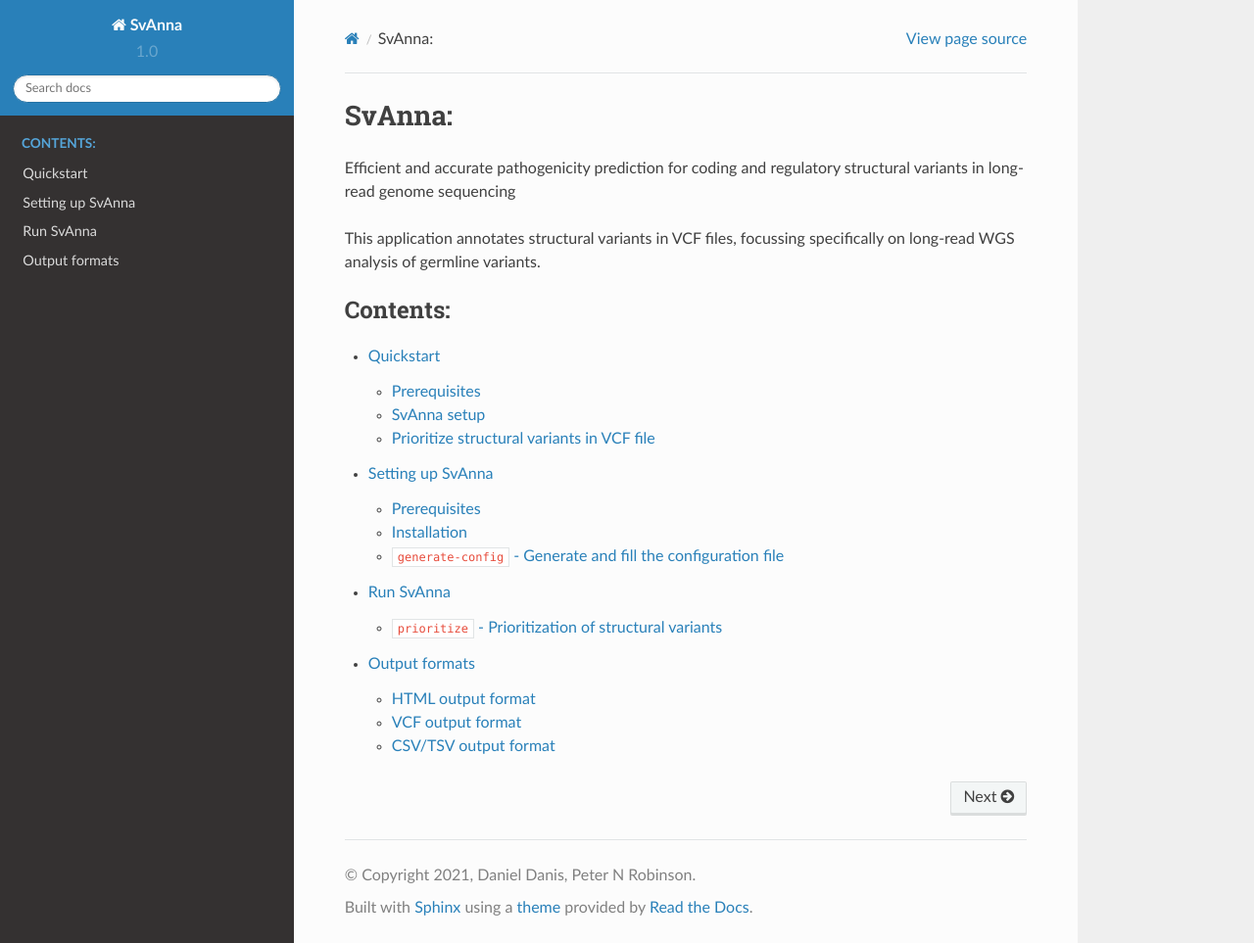
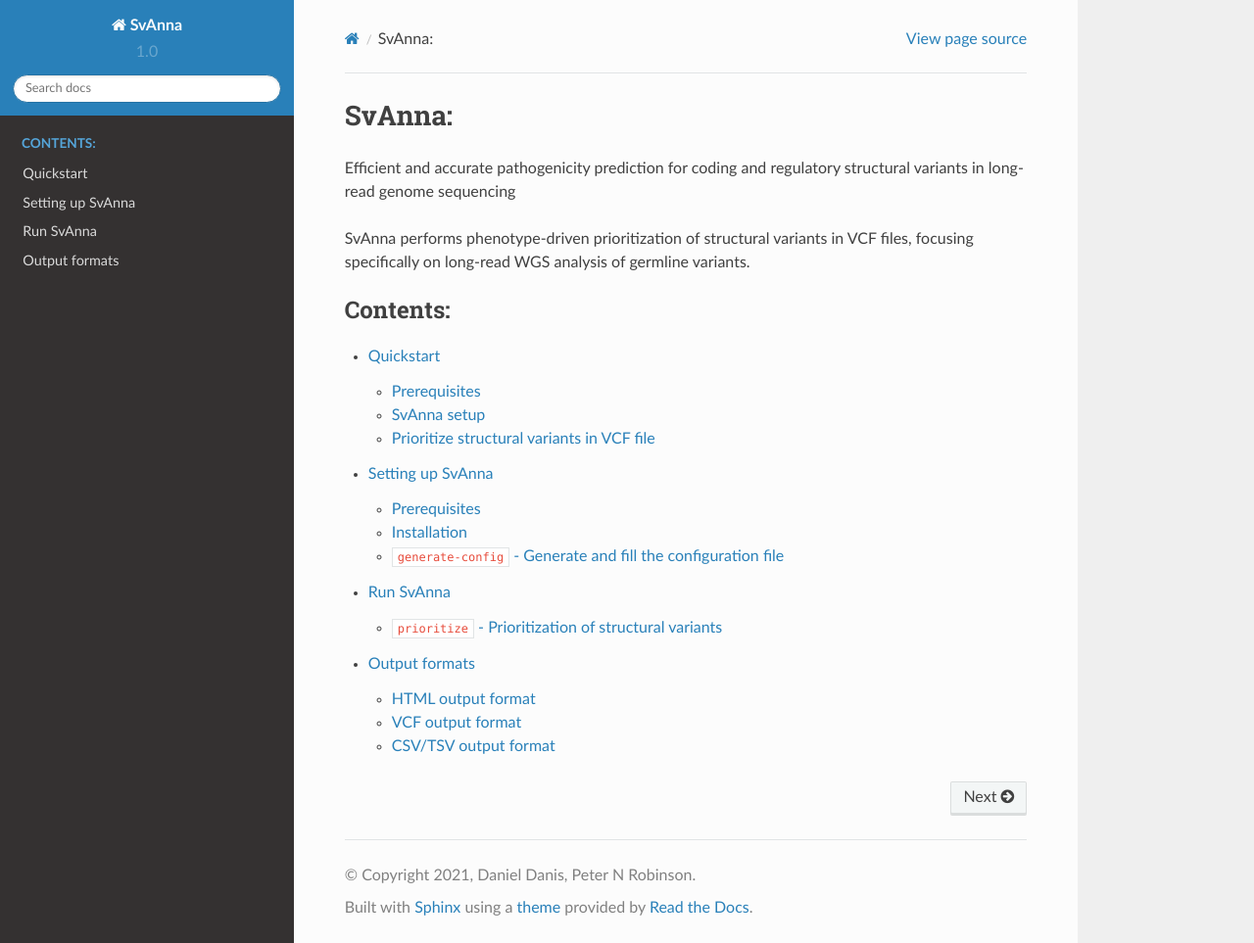
Before and after one commit to monarch-initiative/SvAnna, a Sphinx documentation site: the page built from docs/index.rst, in a window 1280 px wide and 963 px high. Shown: the whole window at 98% size. Built offline with Sphinx 7.4.7 and the Read the Docs theme 2.0.0, drawn with Linux system fonts in a browser that asks for light colours.

Commit message:
Update index text

```diff
--- a/docs/index.rst
+++ b/docs/index.rst
@@ -3,9 +3,8 @@ SvAnna:
 
 Efficient and accurate pathogenicity prediction for coding and regulatory structural variants in long-read genome sequencing
 
-This application annotates structural variants in VCF files, focussing specifically on long-read WGS analysis
+SvAnna performs phenotype-driven prioritization of structural variants in VCF files, focusing specifically on long-read WGS analysis
 of germline variants.
-
 
 
 .. toctree::
```
